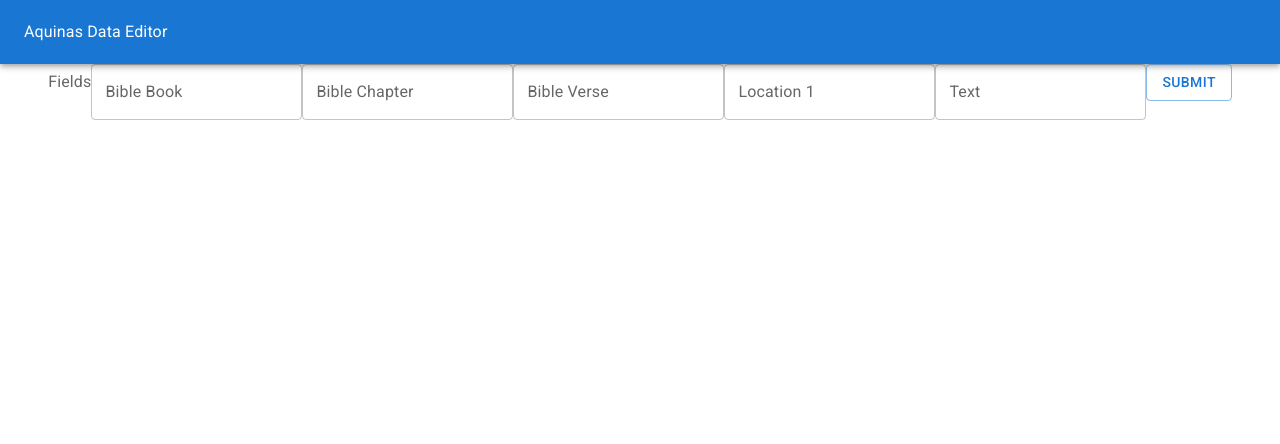
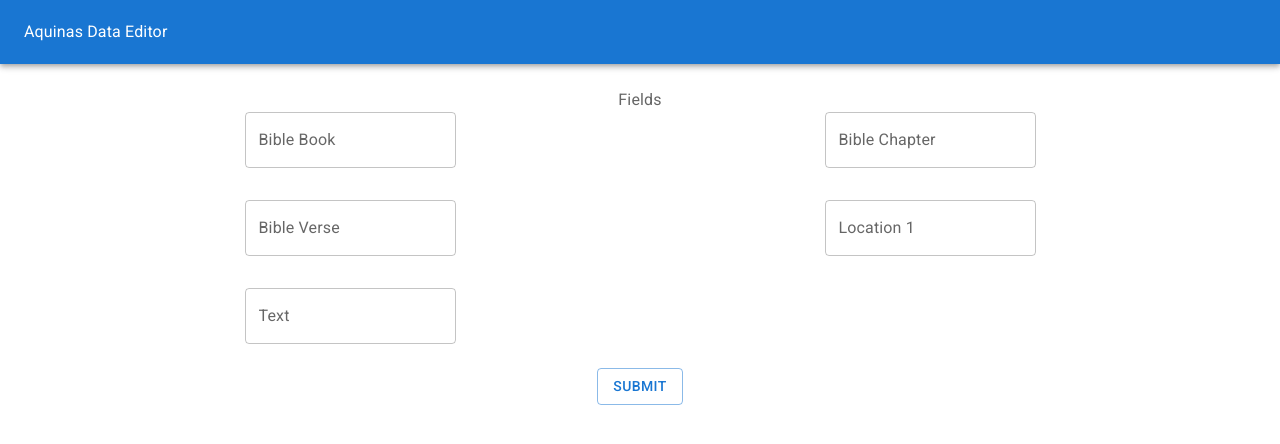
Before and after one commit to Joshuatanderson/aquinas-data-entry-frontend, a React (Create React App) app: page / in a window 1280 px wide. Shown: the top 444 px of the page. Built offline with nearby package versions, Linux system fonts and the light colour scheme.

Commit message:
feat(inputForm): stylin and wilin

```diff
--- a/src/App.tsx
+++ b/src/App.tsx
@@ -1,13 +1,14 @@
 import React from "react";
 import logo from "./logo.svg";
 import "./App.css";
-import { AppBar } from "@mui/material";
+import { AppBar, CssBaseline } from "@mui/material";
 import Header from "./components/Header";
 import InputForm from "./components/InputForm";
 
 function App() {
 	return (
 		<div className="App">
+			<CssBaseline />
 			<Header />
 			<InputForm />
 		</div>
--- a/src/components/InputForm.tsx
+++ b/src/components/InputForm.tsx
@@ -1,10 +1,4 @@
-import {
-	Button,
-	FormControl,
-	FormHelperText,
-	FormLabel,
-	inputAdornmentClasses,
-} from "@mui/material";
+import { Button, Container, FormControl, FormLabel, Grid } from "@mui/material";
 import { makeStyles } from "@mui/styles";
 import { Box } from "@mui/system";
 import React, { useState, useEffect } from "react";
@@ -28,6 +22,12 @@ export interface FieldValue {
 const useStyles = makeStyles({
 	label: {
 		marginBottom: theme.spacing(3),
+	},
+	cont: {
+		marginTop: theme.spacing(3),
+	},
+	form: {
+		width: "100%",
 	},
 });
 
@@ -61,8 +61,8 @@ const InputForm = () => {
 
 	const makeFields = () => {
 		return requiredFields.map((field: Field, index) => (
+			<Grid item xs={12} sm={6} key={`${field.name}${index}`}>
 				<InputField
-				key={`${field.name}${index}`}
 					field={field}
 					isPendingSubmission={isSubmitting}
 					showError={showErrors}
@@ -71,20 +71,28 @@ const InputForm = () => {
 							...prevState,
 							[field.code]: fieldValue,
 						}));
-					console.log(formSubmissionValue);
 					}}
 				/>
+			</Grid>
 		));
 	};
 
 	return (
-		<form onSubmit={handleSubmit}>
+		<Container className={classes.cont}>
+			<Grid container spacing={3}>
+				<Grid item xs={12}>
+					<form onSubmit={handleSubmit} className={classes.form}>
 						<FormLabel className={classes.label}>Fields</FormLabel>
+						<Grid container spacing={1}>
 							{makeFields()}
+						</Grid>
 						<Button variant="outlined" type="submit">
 							Submit
 						</Button>
 					</form>
+				</Grid>
+			</Grid>
+		</Container>
 	);
 };
 
```
Lines whose indentation alone changed are shown as unchanged.
